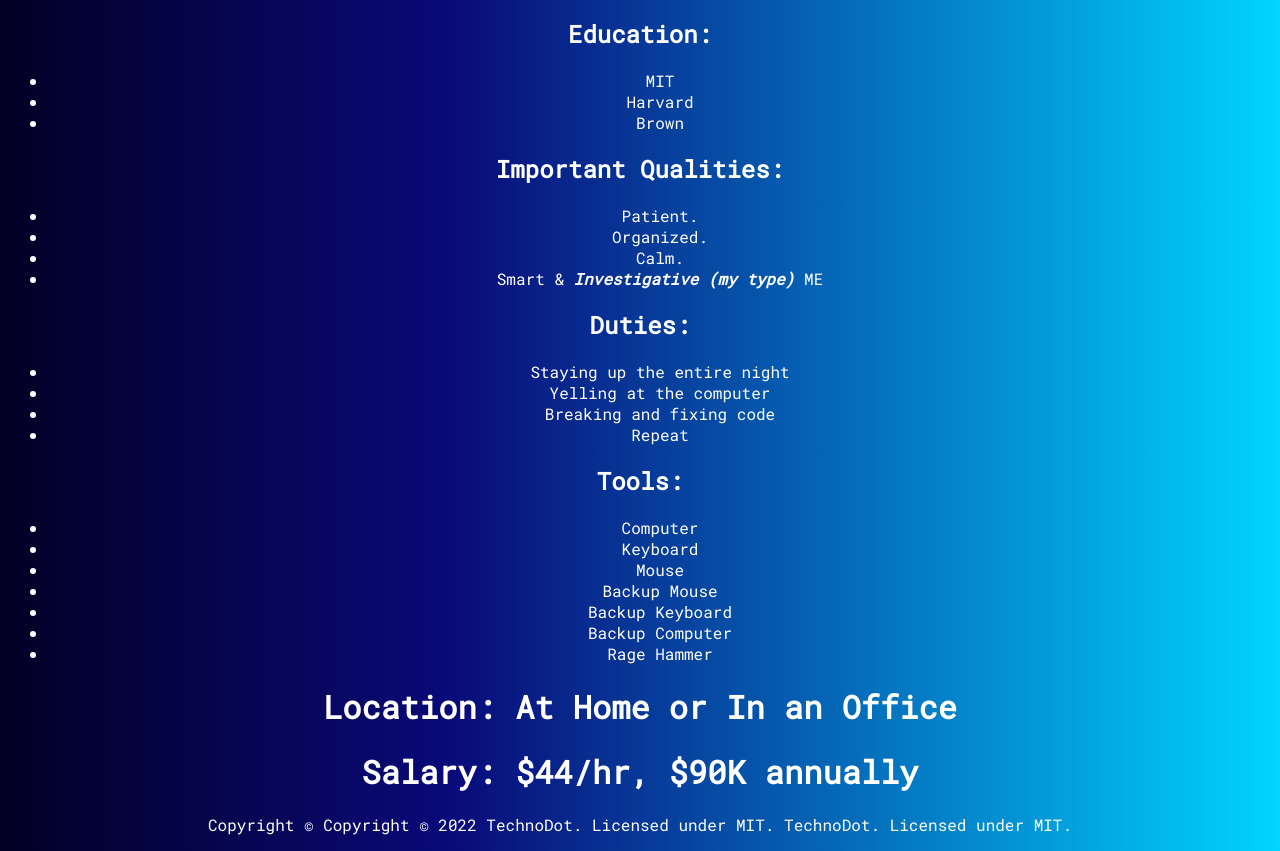
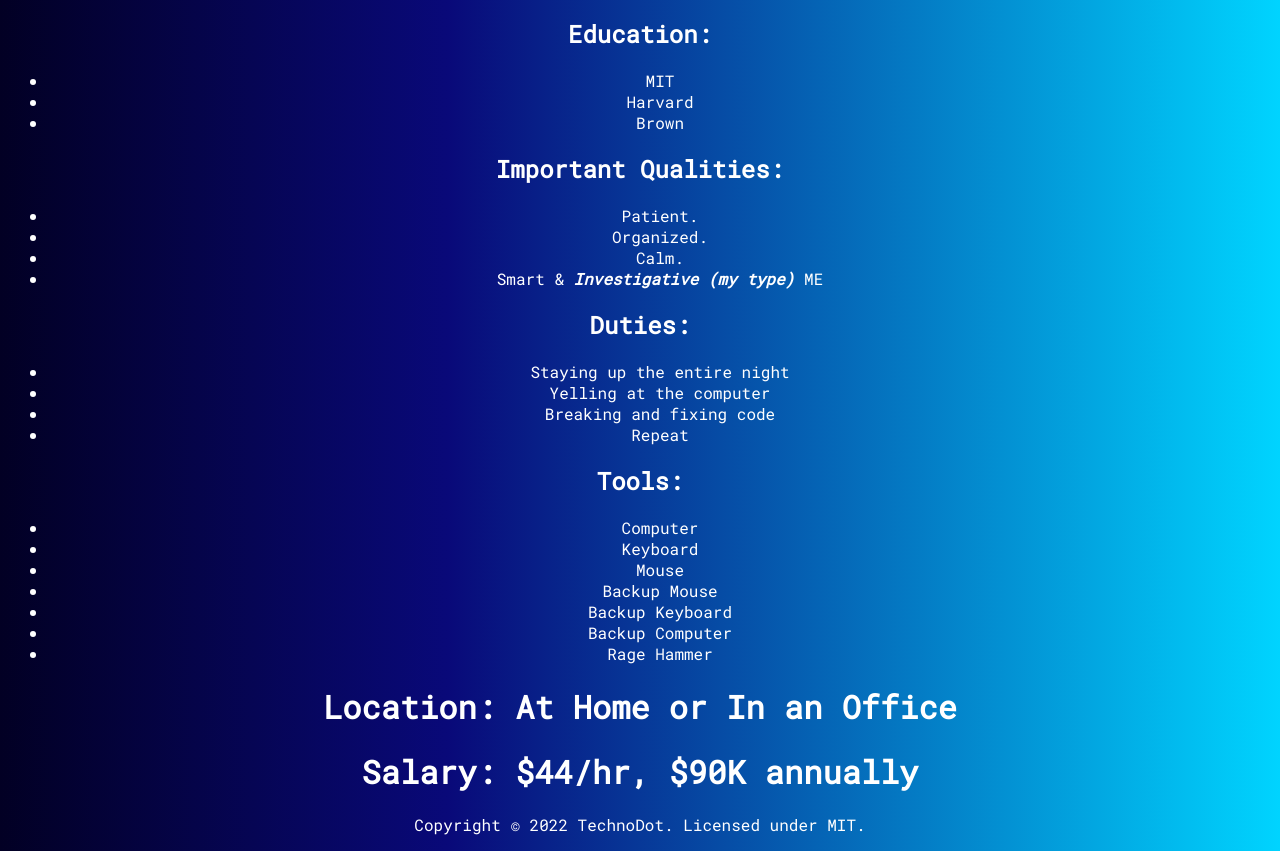
Before and after one commit to TechDudie/examplehtml, a plain HTML site: page pres.html in a window 1280 px wide. Shown: the part 54-905 px from the top of the page. Drawn offline with Linux system fonts and the light colour scheme.

Commit message:
Update pres.html

```diff
--- a/pres.html
+++ b/pres.html
@@ -53,7 +53,7 @@ h1, h2, li, p{
 <p>Copyright © <span id="copy">2022</span> TechnoDot. Licensed under MIT.</p>
 </footer>
 <script>
-document.getElementById("copy").innerHTML = "Copyright © " + new Date().getFullYear() + " TechnoDot. Licensed under MIT.";
+document.getElementById("copy").innerHTML = new Date().getFullYear();
 </script>
 </body>
 </html>
```
